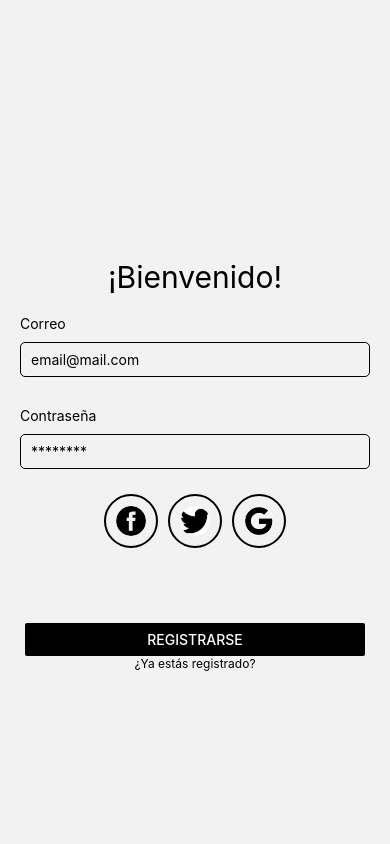
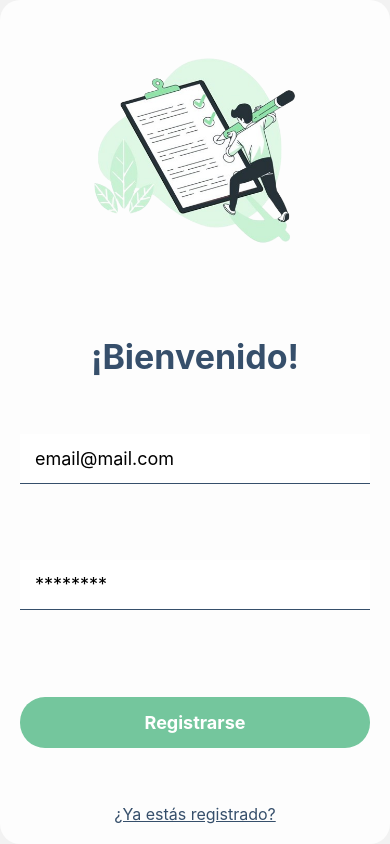
Before and after one commit to royrubin1/be-better, a React Native app: screen /Auth in a window 390 px wide. Built offline with nearby package versions, Linux system fonts and the light colour scheme.

Commit message:
fix style on AuthScreen

```diff
--- a/babel.config.js
+++ b/babel.config.js
@@ -14,6 +14,9 @@ module.exports = function (api) {
           verbose: false,
         },
       ],
+      ["@babel/plugin-transform-class-properties", { loose: true }],
+      ["@babel/plugin-transform-private-methods", { loose: true }],
+      ["@babel/plugin-transform-private-property-in-object", { loose: true }],
     ],
   };
 };
--- a/components/DateSection.tsx
+++ b/components/DateSection.tsx
@@ -17,6 +17,7 @@ const DateSection = ({ selectedDay, handleDayPress }) => {
   const renderDay = ({ item }) => {
     const date = moment(currentDate).date(item);
     const isActive = (day) => day === selectedDay;
+
     return (
       <TouchableOpacity
         onPress={() => handleDayPress(item)}
@@ -34,7 +35,6 @@ const DateSection = ({ selectedDay, handleDayPress }) => {
       </TouchableOpacity>
     );
   };
-
   return (
     <View>
       <View>
@@ -49,7 +49,7 @@ const DateSection = ({ selectedDay, handleDayPress }) => {
             offset: ITEM_WIDTH * index,
             index,
           })}
-          initialScrollIndex={currentDate.date() - 1}
+          initialScrollIndex={selectedDay - 1}
         />
       </View>
     </View>
--- a/screens/AuthScreen.tsx
+++ b/screens/AuthScreen.tsx
@@ -1,13 +1,17 @@
 import {
+  Animated,
   Button,
+  Easing,
   Image,
   SafeAreaView,
+  ScrollView,
   StyleSheet,
   Text,
   TextInput,
+  TouchableOpacity,
   View,
 } from "react-native";
-import React, { useState } from "react";
+import React, { useEffect, useRef, useState } from "react";
 import {
   createUserWithEmailAndPassword,
   signInWithEmailAndPassword,
@@ -23,7 +27,53 @@ const AuthScreen = ({ navigation }) => {
   const [password, setPassword] = useState("");
   const [buttonText, setButtonText] = useState("Registrarse");
   const [smallTitleText, setSmallTitleText] = useState("¿Ya estás registrado?");
+  const emailBorderWidth = useRef(new Animated.Value(0)).current;
+  const emailBorderColor = useRef(new Animated.Value(0)).current;
 
+  const passwordBorderWidth = useRef(new Animated.Value(0)).current;
+  const passwordBorderColor = useRef(new Animated.Value(0)).current;
+
+  useEffect(() => {
+    Animated.timing(emailBorderWidth, {
+      toValue: email ? 100 : 0,
+      duration: 1000,
+      easing: Easing.linear,
+      useNativeDriver: false,
+    }).start();
+
+    Animated.timing(emailBorderColor, {
+      toValue: email ? 1 : 0,
+      duration: 1000,
+      easing: Easing.linear,
+      useNativeDriver: false,
+    }).start();
+  }, [email]);
+
+  useEffect(() => {
+    Animated.timing(passwordBorderWidth, {
+      toValue: password ? 100 : 0,
+      duration: 1000,
+      easing: Easing.linear,
+      useNativeDriver: false,
+    }).start();
+
+    Animated.timing(passwordBorderColor, {
+      toValue: password ? 1 : 0,
+      duration: 1000,
+      easing: Easing.linear,
+      useNativeDriver: false,
+    }).start();
+  }, [password]);
+
+  const animatedEmailBorderColor = emailBorderColor.interpolate({
+    inputRange: [0, 1],
+    outputRange: ["#B7E4C7", "#40916C"],
+  });
+
+  const animatedPasswordBorderColor = passwordBorderColor.interpolate({
+    inputRange: [0, 1],
+    outputRange: ["#B7E4C7", "#40916C"],
+  });
   const login = () => {
     signInWithEmailAndPassword(auth, email, password)
       .then((userCredential) => {
@@ -71,55 +121,75 @@ const AuthScreen = ({ navigation }) => {
 
   return (
     <Container>
-      <View style={styles.container}>
-        <View>
-          <Text style={styles.bigTitle}>¡Bienvenido!</Text>
-        </View>
+      <ScrollView contentContainerStyle={styles.scrollContainer}>
+        <Image
+          style={{
+            width: "100%",
+            height: 260,
+            resizeMode: "contain", // Ajustar a 'cover', 'contain', 'stretch', etc. según sea necesario
+            marginBottom: 20,
+          }}
+          source={require("../assets/checklist-image.png")}
+        />
+        <Text style={styles.bigTitle}>¡Bienvenido!</Text>
         <View style={styles.inputContainer}>
-          <Text style={styles.label}>Correo</Text>
           <TextInput
             textContentType="emailAddress"
             style={styles.input}
             placeholder="email@mail.com"
             onChangeText={(text) => setEmail(text)}
           />
+          <Animated.View
+            style={[
+              {
+                height: 2,
+                position: "absolute",
+                bottom: -1,
+                left: 0,
+              },
+              {
+                width: emailBorderWidth.interpolate({
+                  inputRange: [0, 100],
+                  outputRange: ["0%", "100%"],
+                }),
+                backgroundColor: animatedEmailBorderColor,
+              },
+            ]}
+          />
         </View>
         <View style={styles.inputContainer}>
-          <Text style={styles.label}>Contraseña</Text>
           <TextInput
             textContentType="password"
             style={styles.input}
             placeholder="********"
             onChangeText={(text) => setPassword(text)}
+            secureTextEntry
+          />
+          <Animated.View
+            style={[
+              {
+                height: 2,
+                position: "absolute",
+                bottom: -1,
+                left: 0,
+              },
+              {
+                width: passwordBorderWidth.interpolate({
+                  inputRange: [0, 100],
+                  outputRange: ["0%", "100%"],
+                }),
+                backgroundColor: animatedPasswordBorderColor,
+              },
+            ]}
           />
         </View>
-        <View style={styles.flexContainer}>
-          <View style={styles.logoContainer}>
-            <Image
-              style={styles.logo}
-              source={require("../assets/facebook-icon-black.png")}
-            />
-          </View>
-          <View style={styles.logoContainer}>
-            <Image
-              style={styles.logo}
-              source={require("../assets/twitter-logo-black.png")}
-            />
-          </View>
-          <View style={styles.logoContainer}>
-            <Image
-              style={styles.logo}
-              source={require("../assets/google-logo-black.jpg")}
-            />
-          </View>
-        </View>
-        <View style={styles.buttonContainer}>
-          <Button title={buttonText} color={"#000000"} onPress={handleLogin} />
-          <Text style={styles.smallTitle} onPress={changeAuthMode}>
-            {smallTitleText}
-          </Text>
-        </View>
-      </View>
+        <TouchableOpacity style={styles.button} onPress={handleLogin}>
+          <Text style={styles.buttonText}>{buttonText}</Text>
+        </TouchableOpacity>
+        <Text style={styles.smallTitle} onPress={changeAuthMode}>
+          {smallTitleText}
+        </Text>
+      </ScrollView>
     </Container>
   );
 };
@@ -127,59 +197,49 @@ const AuthScreen = ({ navigation }) => {
 export default AuthScreen;
 
 const styles = StyleSheet.create({
-  container: {
-    marginVertical: 50,
-    marginHorizontal: 10,
-    height: "100%",
-    display: "flex",
-    justifyContent: "center",
-    gap: 10,
+  scrollContainer: {
+    flexGrow: 1,
+    justifyContent: "space-between",
+    alignItems: "center",
+    backgroundColor: "rgba(255, 255, 255, 0.8)",
+    borderRadius: 20,
+    padding: 20,
   },
   bigTitle: {
-    fontSize: 30,
-    textAlign: "center",
+    fontSize: 34,
+    color: "#364f6b",
+    fontWeight: "bold",
+    marginBottom: 20,
+  },
+  inputContainer: {
+    width: "100%",
+    marginBottom: 40,
+  },
+  input: {
+    height: 50,
+    backgroundColor: "rgba(255, 255, 255, 0.8)",
+    padding: 15,
+    fontSize: 18,
+    borderBottomWidth: 1,
+    borderColor: "#364f6b",
+  },
+  button: {
+    width: "100%",
+    backgroundColor: "#74C69D",
+    padding: 15,
+    borderRadius: 25,
+    alignItems: "center",
+    marginTop: 10,
+  },
+  buttonText: {
+    color: "#fff",
+    fontSize: 18,
+    fontWeight: "bold",
   },
   smallTitle: {
-    fontSize: 12,
-    textAlign: "center",
-  },
-  text: {
-    fontSize: 20,
-  },
-  label: {
-    margin: 5,
-    fontSize: 14,
-  },
-  inputContainer: {
-    margin: 5,
-  },
-  input: {
-    height: 35,
-    margin: 5,
-    borderWidth: 1,
-    padding: 10,
-    borderRadius: 5,
-  },
-  flexContainer: {
-    flexDirection: "row",
-    flexWrap: "wrap",
-    display: "flex",
-    justifyContent: "center",
-    height: 50,
-  },
-  logo: {
-    height: 30,
-    width: 30,
-    borderRadius: 25,
-  },
-  logoContainer: {
-    padding: 10,
-    borderWidth: 2,
-    borderRadius: 50,
-    margin: 5,
-  },
-  buttonContainer: {
-    margin: 15,
-    marginTop: "20%",
+    fontSize: 16,
+    color: "#364f6b",
+    marginTop: 20,
+    textDecorationLine: "underline",
   },
 });
```
Also changed, not shown: assets/checklist-image.png (added).
